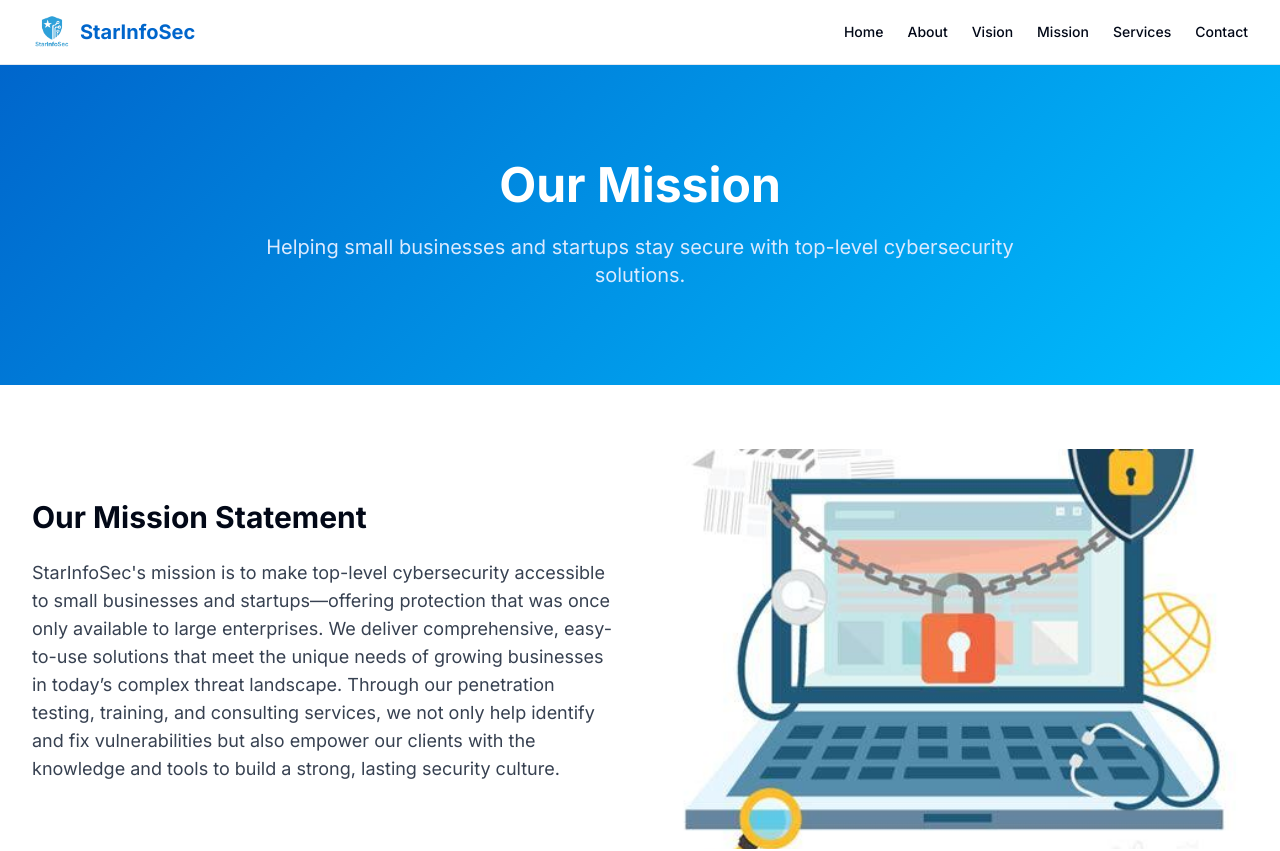
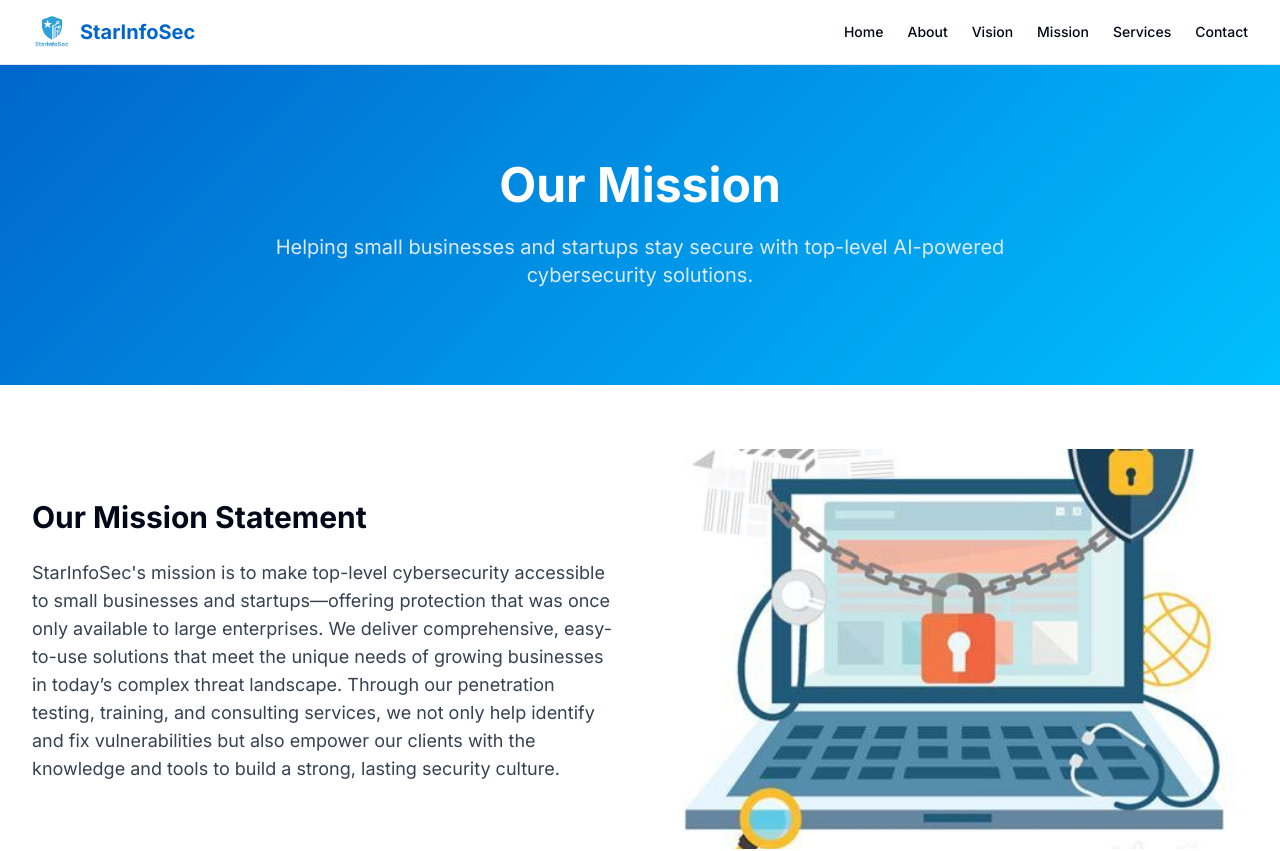
Before and after one commit to starinfosec/Website, a Next.js app: page /mission in a window 1280 px wide. Shown: the top 851 px of the page. Built offline with nearby package versions, Linux system fonts and the light colour scheme.

Commit message:
Update page.tsx

```diff
--- a/app/mission/page.tsx
+++ b/app/mission/page.tsx
@@ -12,7 +12,7 @@ export default function MissionPage() {
           <div className="max-w-3xl mx-auto text-center">
             <h1 className="text-4xl md:text-5xl font-bold mb-6">Our Mission</h1>
             <p className="text-xl text-blue-100">
-              Helping small businesses and startups stay secure with top-level cybersecurity solutions.
+              Helping small businesses and startups stay secure with top-level AI-powered cybersecurity solutions.
             </p>
           </div>
         </div>
```
